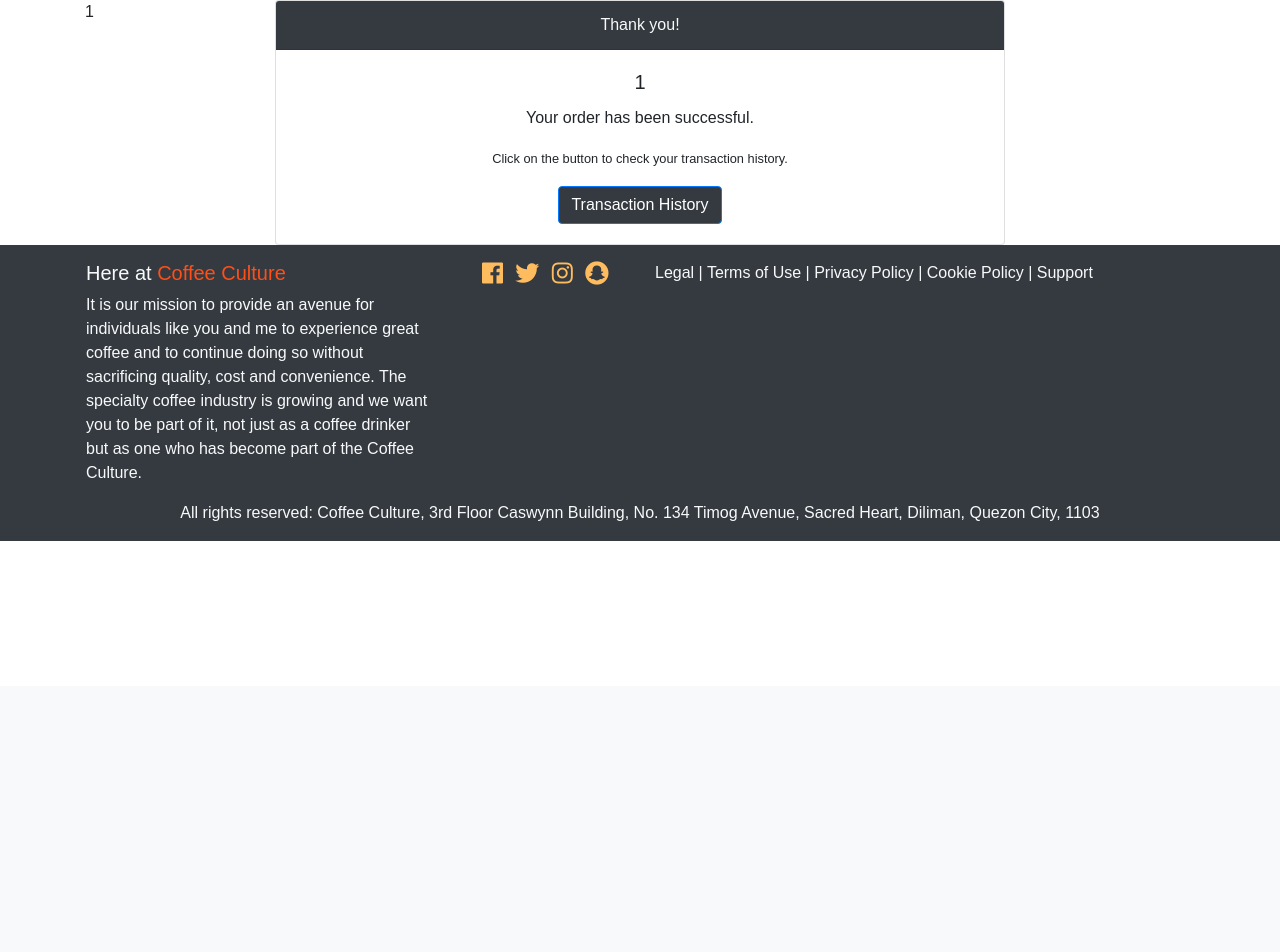
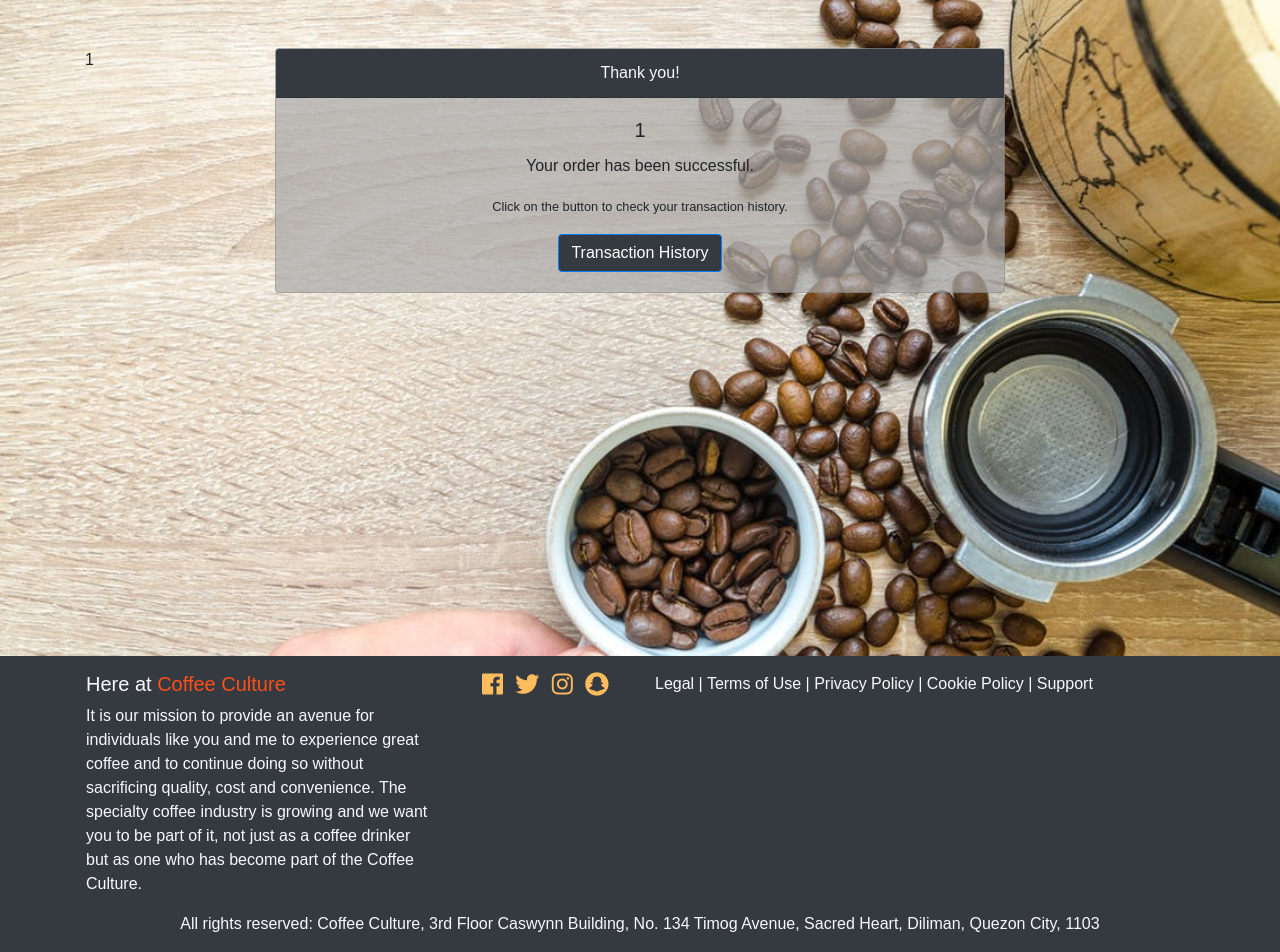
Before and after one commit to acgalia/coffeeculture, a PHP site: page /sandbox/app/views/confirmation.php in a window 1280 px wide. Shown: the part 114-1066 px from the top of the page. Before the commit the page ends 655 px from the top, so only its background shows below. Run offline with PHP 8.4, Linux system fonts and the light colour scheme; a user stored in the database is signed in; some libraries are stand-ins or nearby versions; some web fonts are replaced.

Commit message:
now done

```diff
--- a/appp/app/assets/css/style.css
+++ b/appp/app/assets/css/style.css
@@ -133,6 +133,41 @@ a.cont_shop {
   background-size: cover;
 }
 
+.wallpaper6 {
+  background-image: url("../images/emptycup.png");
+
+  /* Full height */
+  height: 100%;
+
+  /* Center and scale the image nicely */
+  background-position: center;
+  background-repeat: no-repeat;
+  background-size: cover;
+}
+
+.wallpaper7 {
+  background-image: url("../images/beans2.png");
+
+  /* Full height */
+  height: 100%;
+
+  /* Center and scale the image nicely */
+  background-position: center;
+  background-repeat: no-repeat;
+  background-size: cover;
+}
+
+.wallpaper8 {
+  background-image: url("../images/product.png");
+
+  /* Full height */
+  height: 100%;
+
+  /* Center and scale the image nicely */
+  background-position: center;
+  background-repeat: no-repeat;
+  background-size: cover;
+}
 
 .opacity {
   opacity: 0.9;
@@ -144,6 +179,10 @@ a.cont_shop {
 
 .opacity3 {
   background: rgba(169,169,169, 0.7);
+}
+
+.opacity4 {
+  background: rgba(205, 166, 115, 0.7);
 }
 
 @media (min-width: 992px) {
--- a/appp/app/partials/carousel.php
+++ b/appp/app/partials/carousel.php
@@ -1,4 +1,4 @@
-<div class="container-fluid mb-5">
+<div class="container-fluid mb-1">
       <div class="row">
         <div class="col-lg-12">
            <!-- carousel -->
--- a/appp/app/partials/header.php
+++ b/appp/app/partials/header.php
@@ -7,6 +7,9 @@
     <meta http-equiv="X-UA-Compatible" content="IE=Edge">
 
     <title>Coffee Culture</title>
+
+      <!-- page logo -->
+   <link rel="icon" type="image/gif/png" href="../assets/images/logodark.png">
 
     <!-- fontawesome -->
     <link rel="stylesheet" href="https://use.fontawesome.com/releases/v5.4.2/css/all.css" integrity="sha384-/rXc/GQVaYpyDdyxK+ecHPVYJSN9bmVFBvjA/9eOB+pb3F2w2N6fc5qB9Ew5yIns" crossorigin="anonymous">
--- a/appp/app/partials/navbar.php
+++ b/appp/app/partials/navbar.php
@@ -34,7 +34,6 @@
               Hi ". $_SESSION['firstname'] ."
             </a>
             <div class='dropdown-menu' aria-labelledby='navbarDropdown'>
-              <a class='dropdown-item' href='#'>Wishlist</a>
               <a class='dropdown-item' href='account.php'>My Account</a>
               <a class='dropdown-item' href='transaction.php'>Transaction History</a>
               <div class='dropdown-divider'></div>
--- a/appp/app/views/catalog.php
+++ b/appp/app/views/catalog.php
@@ -3,8 +3,8 @@
 
 
 <!-- button categories  -->
-<div class="container-fluid">
-<div class='container mt-5 bg-dark'>
+<div class="container-fluid wallpaper4">
+<div class='container'>
   <!-- BUTTON CATEGORIES NOT COMMENT OUT FOR NOW -->
 <!--   <div class="row">
     <div class="col-lg-12">
--- a/appp/app/views/confirmation.php
+++ b/appp/app/views/confirmation.php
@@ -1,11 +1,12 @@
 <?php include "../partials/header.php";?>
 <?php include "../partials/navbar.php";?>
 
-	<div class="container">
+	<div class="container-fluid wallpaper7 py-5">
+		<div class="container heightvh">
 			<div class="row">
 				<div class="col-lg-2"><?php echo $_SESSION["datas"]?></div>
 				<div class="col-lg-8">
-				<div class="card text-center">
+					<div class="card text-center opacity3">
 					 	<div class="card-header bg-dark text-light">
 					    	Thank you!
 					  	</div>
@@ -19,6 +20,7 @@
 				</div>
 			</div>
 		</div>
+	</div>
 
 
 <?php include "../partials/footer.php";?>
--- a/appp/app/views/index.php
+++ b/appp/app/views/index.php
@@ -2,6 +2,7 @@
 <?php include "../partials/navbar.php";?>
 <?php include "../partials/carousel.php";?>
 
+<div class="container-fluid wallpaper4 py-5">
   <div class="container">
   <h1 class="text-center">Featured Items</h1>
    <div class="row">
@@ -39,6 +40,7 @@
 
   <!-- <button class='btn btn-block btn-secondary'><i class='far fa-heart'></i> Add to wishlist</button> -->
   </div>
+</div>
 <?php include "../partials/footer.php";?>
 
 <script type="text/javascript">
```
Also changed, not shown: appp/app/views/cart.php (+8 -5 lines), appp/app/views/checkout.php (+7 -5 lines), appp/app/views/product.php (+7 -5 lines), appp/app/assets/images/beans2.png (added), appp/app/assets/images/emptycup.png (added), appp/app/assets/images/product.png (added). Lines whose indentation alone changed are shown as unchanged.
